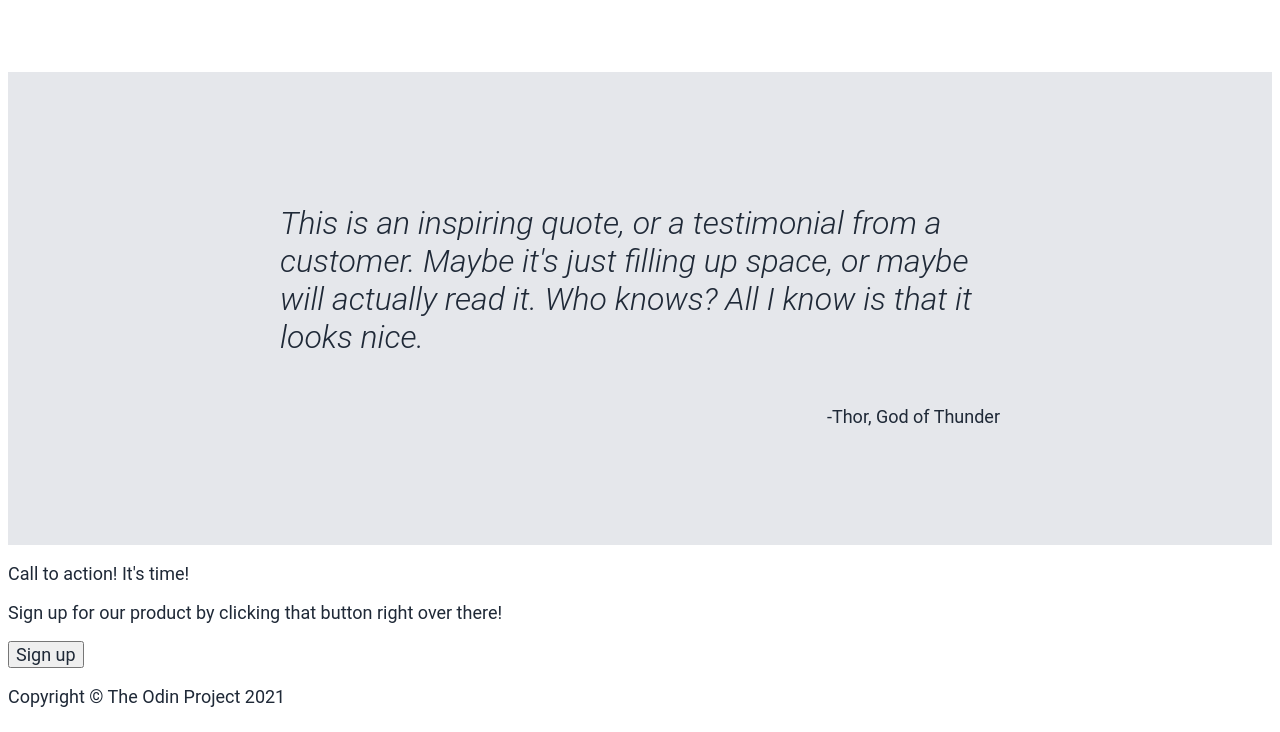
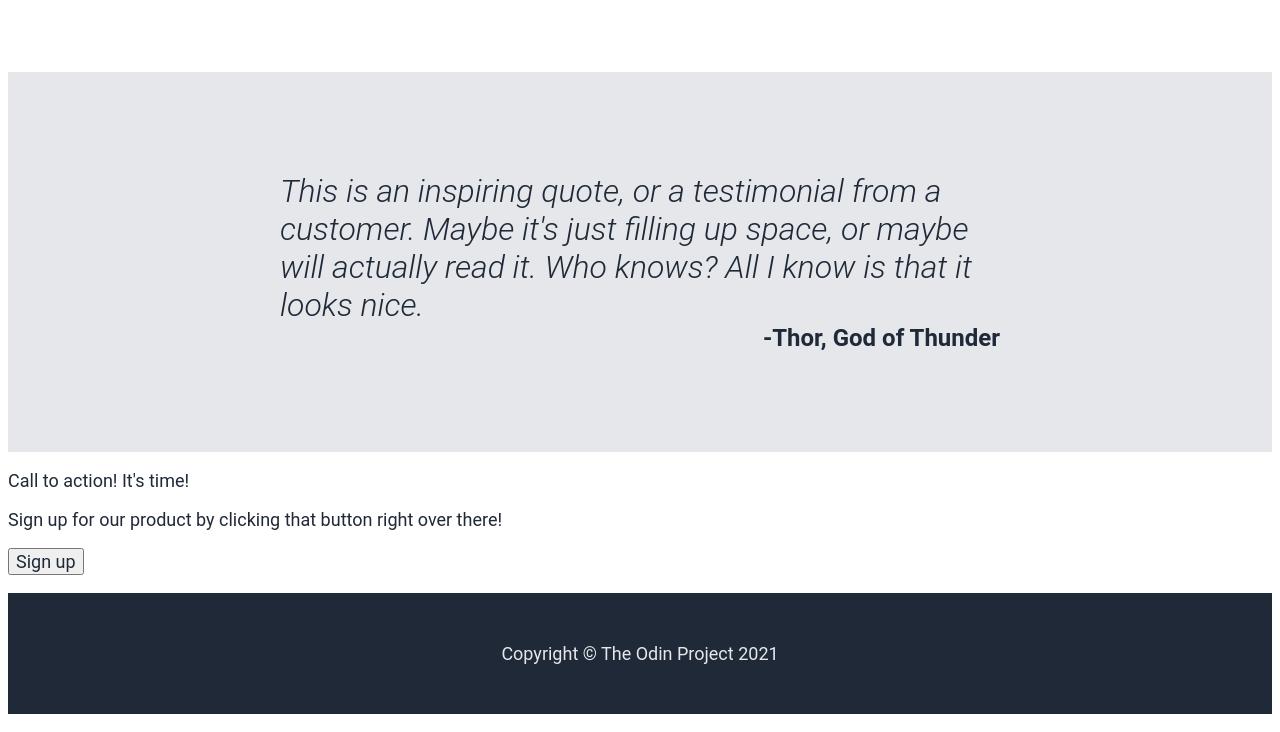
Before and after one commit to Ericjean17/Basic-Website, a plain HTML site: page index.html in a window 1280 px wide. Shown: the part 1084-1816 px from the top of the page. Drawn offline with Linux system fonts and the light colour scheme.

Commit message:
Added the css for the footer

```diff
--- a/index.html
+++ b/index.html
@@ -60,7 +60,7 @@
                         <p class="quote">This is an inspiring quote, or a testimonial from a customer. Maybe it's just filling up space, or maybe will actually read it. Who knows? All I know is that it looks nice.</p>
                     </div>
                     <div>
-                        <p>-Thor, God of Thunder</p>
+                        <p class="author">-Thor, God of Thunder</p>
                     </div>
                 </div>
             </div>
--- a/styles.css
+++ b/styles.css
@@ -127,4 +127,24 @@ p, a, h1, button {
     font-weight: 300;
     font: italic 300 2rem 'Roboto';
     text-align: left;
+    margin: 0;
 }
+
+.author {
+    font-weight: 700;
+    font-size: 24px;
+    margin: 0;
+    padding: 0;
+}
+
+
+
+.footer-container {
+    background-color: #1F2937;
+}
+
+.footer-container p {
+    color: #E5E7EB;
+    text-align: center;
+    padding: 50px;
+}
```
